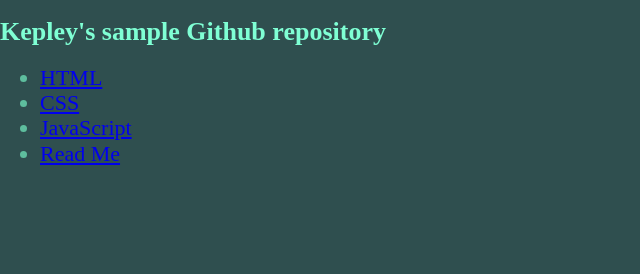
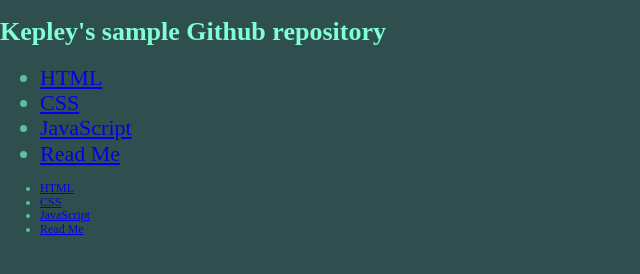
Before and after one commit to T-Kepley-McGuire/Sample-Github-Repository, a plain HTML site: page index.html in a window 1280 px wide. Shown: the whole page, without its empty margins (0-640 px from the left). Drawn offline with nearby package versions, Linux system fonts and the light colour scheme.

Commit message:
added more basic  elements like footer

```diff
--- a/index.html
+++ b/index.html
@@ -22,5 +22,20 @@
                 </ul>
             </nav>
         </header>
+
+        <main>
+
+        </main>
+
+        <footer>
+            <nav>
+                <ul>
+                    <li><a href="index.html">HTML</a></li>
+                    <li><a href="style.css">CSS</a></li>
+                    <li><a href="script.js">JavaScript</a></li>
+                    <li><a href="README.md">Read Me</a></li>
+                </ul>
+            </nav>
+        </footer>
     </div>
 </body>
--- a/style.css
+++ b/style.css
@@ -7,7 +7,12 @@
     font-size: 26px;
 }
 
-nav li {
+header nav li {
     color : rgb(94, 190, 158);
     font-size : 22px;
 }
+
+footer nav li {
+    color : rgb(94, 190, 158);
+    font-size: 12px;
+}
```
